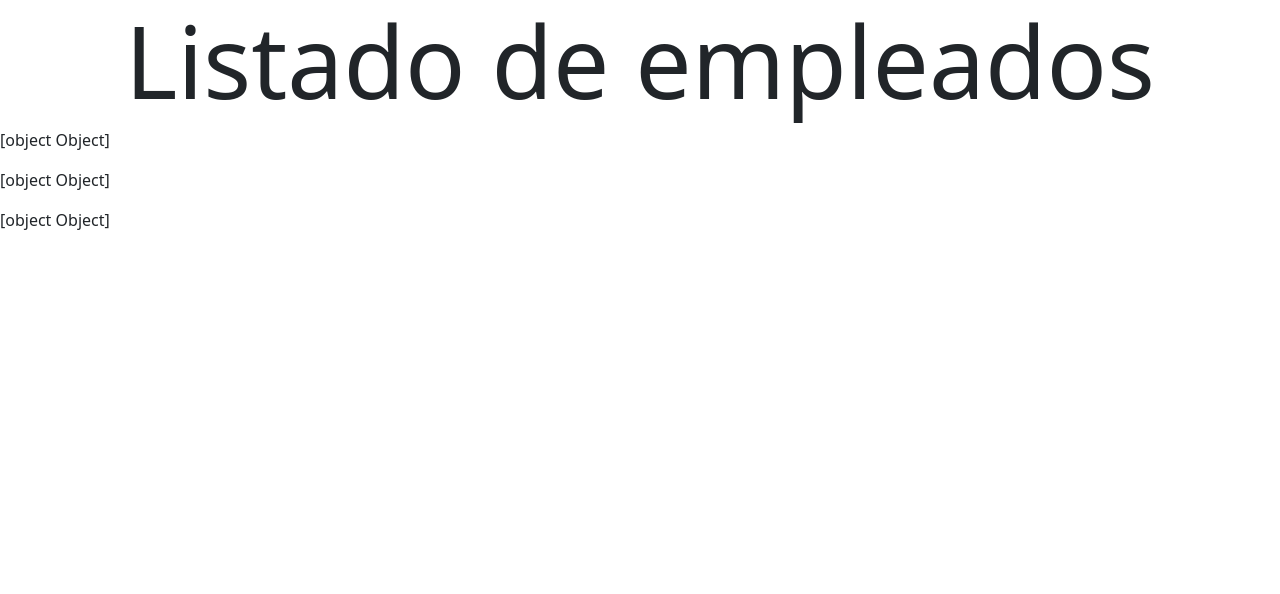
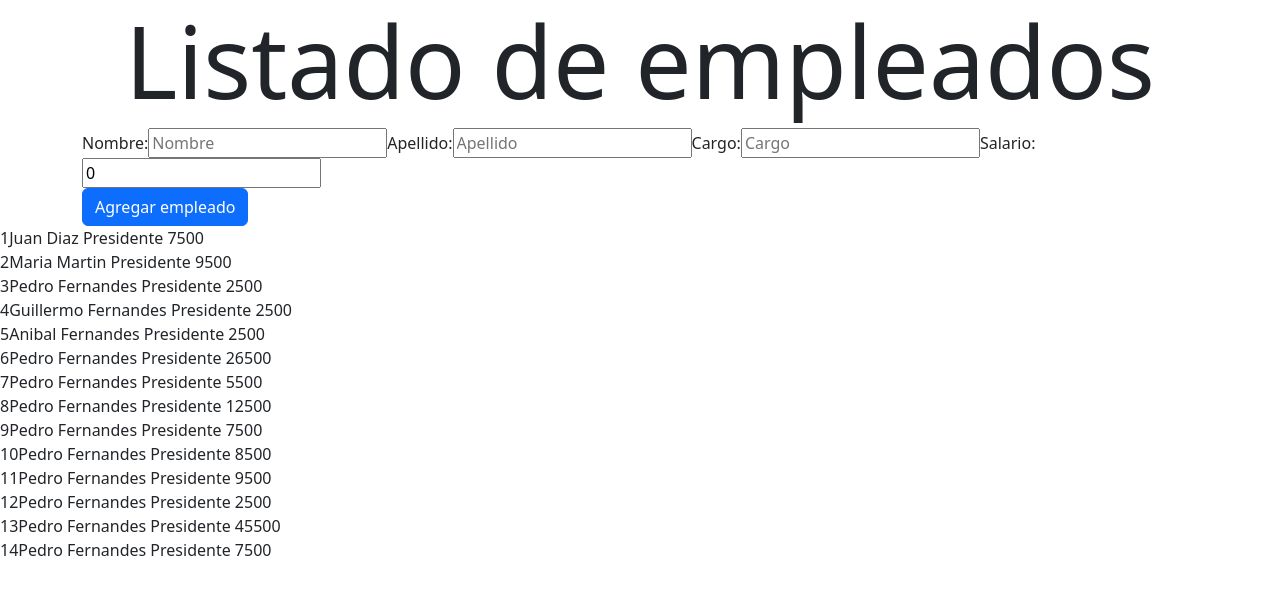
Before and after one commit to tahayk3/CRUD-AngularFireBase, an Angular app: page / in a window 1280 px wide. Shown: the top 594 px of the page. Built offline with nearby package versions, Linux system fonts and the light colour scheme.

Commit message:
insert de empleado

```diff
--- a/src/app/app.component.html
+++ b/src/app/app.component.html
@@ -1,5 +1,23 @@
 <h1 class="titulo">{{titulo}}</h1>
+<div class="container">
+  <form action="">
+    <div>
+      <label for="nombre">Nombre: </label>
+      <input type="text" name="nombre" placeholder="Nombre" [(ngModel)]="cuadroNombre">
+      <label for="apelldio">Apellido: </label>
+      <input type="text" name="apellido" placeholder="Apellido" [(ngModel)]="cuadroApellido">
+      <label for="cargo">Cargo: </label>
+      <input type="text" name="cargo" placeholder="Cargo" [(ngModel)]="cuadroCargo">
+      <label for="Salario">Salario: </label>
+      <input type="number" name="salario" placeholder="Salario" [(ngModel)]="cuadroSalario">
+    </div>
+    <div>
+      <button type="submit" class="btn btn-primary" (click)="agregarEmpleado()">Agregar empleado</button>
+    </div>
+  </form>
+</div>
 
-<div *ngFor="let empleado of empleados">
-  <p>{{empleado}}</p>
+<div *ngFor="let empleado of empleados; let i = index">
+  {{i+1}}{{empleado.nombre}} {{empleado.apellido}} {{empleado.cargo}} {{empleado.salario}}
+
 </div>
--- a/src/app/app.component.ts
+++ b/src/app/app.component.ts
@@ -8,9 +8,29 @@ import { Empleado } from './empleado.model';
 })
 export class AppComponent {
   titulo = 'Listado de empleados';
+  cuadroNombre:string = "";
+  cuadroApellido:string = "";
+  cuadroCargo:string = "";
+  cuadroSalario:number = 0;
+
   empleados: Empleado[] =[
     new Empleado("Juan", "Diaz", "Presidente", 7500),
     new Empleado("Maria", "Martin", "Presidente", 9500),
-    new Empleado("Pedro", "Fernandes", "Presidente", 2500)
+    new Empleado("Pedro", "Fernandes", "Presidente", 2500),
+    new Empleado("Guillermo ", "Fernandes", "Presidente", 2500),
+    new Empleado("Anibal", "Fernandes", "Presidente", 2500),
+    new Empleado("Pedro", "Fernandes", "Presidente", 26500),
+    new Empleado("Pedro", "Fernandes", "Presidente", 5500),
+    new Empleado("Pedro", "Fernandes", "Presidente", 12500),
+    new Empleado("Pedro", "Fernandes", "Presidente", 7500),
+    new Empleado("Pedro", "Fernandes", "Presidente", 8500),
+    new Empleado("Pedro", "Fernandes", "Presidente", 9500),
+    new Empleado("Pedro", "Fernandes", "Presidente", 2500),
+    new Empleado("Pedro", "Fernandes", "Presidente", 45500),
+    new Empleado("Pedro", "Fernandes", "Presidente", 7500)
   ];
+  agregarEmpleado(){
+    let newEmpleado = new Empleado(this.cuadroNombre, this.cuadroApellido, this.cuadroCargo, this.cuadroSalario);
+    this.empleados.push(newEmpleado);
+  }
 }
```
